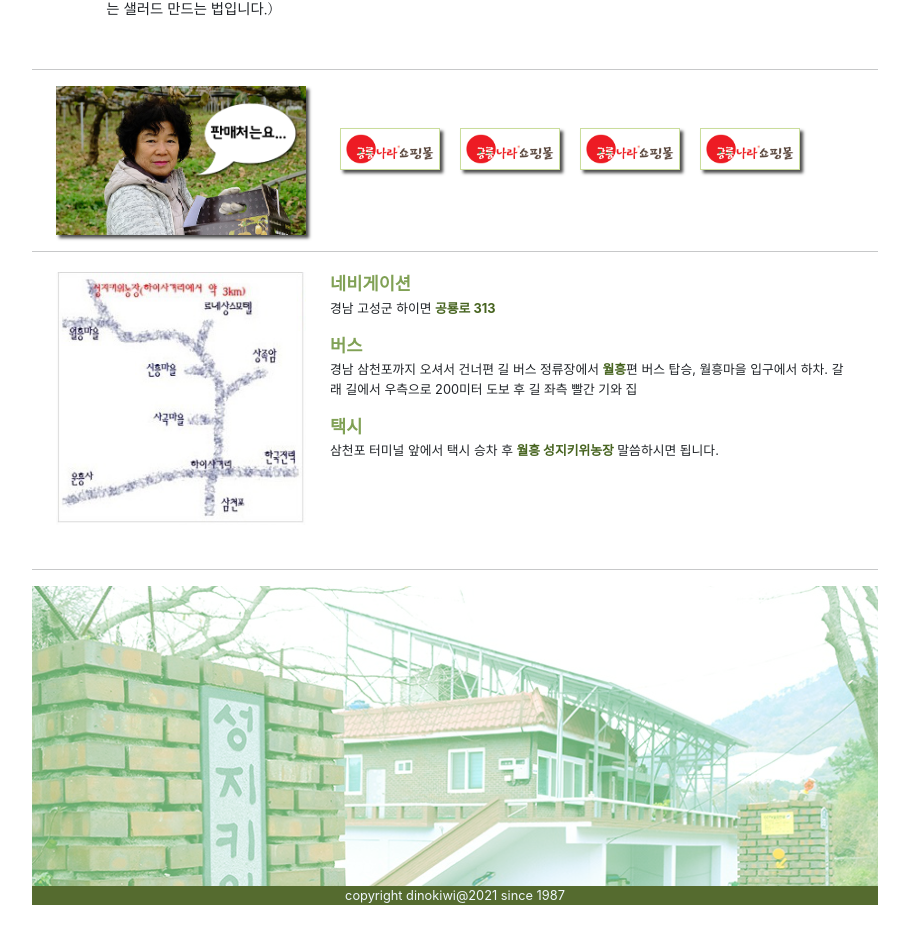
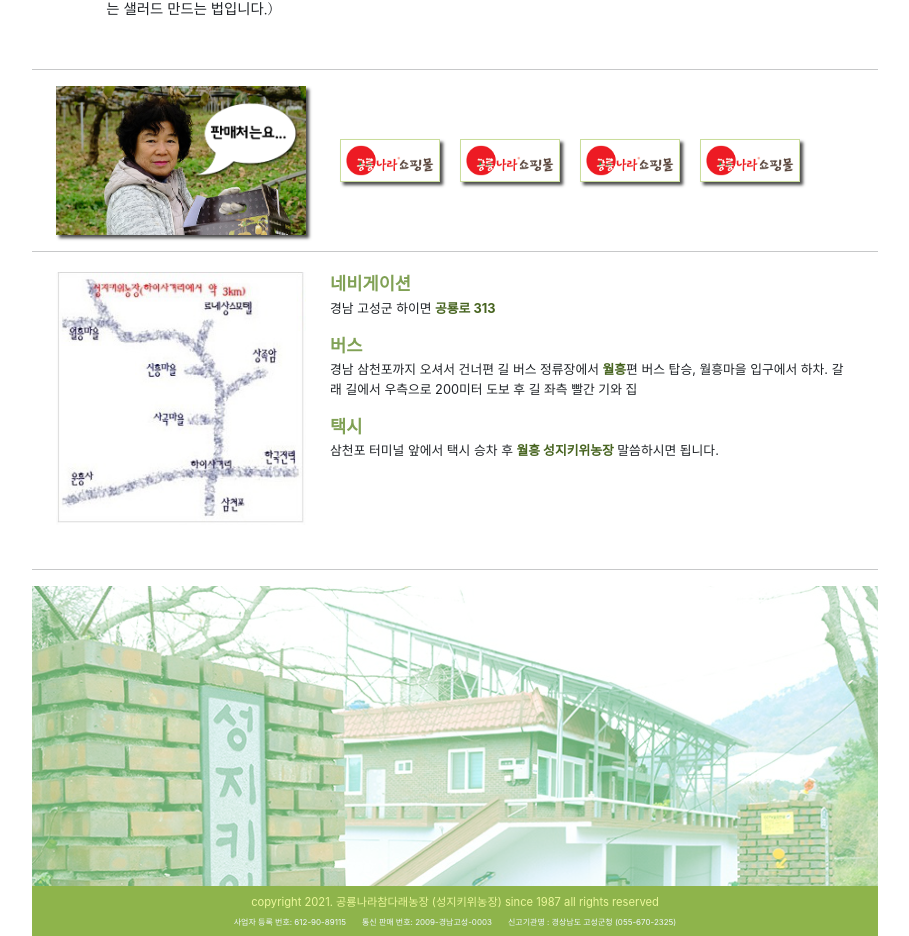
Before and after one commit to wootra/dinokiwi, a React (Create React App) app: page / in a window 1280 px wide. Shown: the part 1900-2836 px from the top of the page, without its empty margins (185-1094 px from the left). Before the commit the page ends 2805 px from the top, so only its background shows below. Built offline with nearby package versions, Linux system fonts and the light colour scheme.

Commit message:
fix footer

```diff
--- a/package.json
+++ b/package.json
@@ -1,6 +1,6 @@
 {
 	"name": "dinokiwi",
-	"version": "1.0.8",
+	"version": "1.0.9",
 	"private": false,
 	"homepage": "http://wootra.github.io/dinokiwi",
 	"dependencies": {
--- a/src/footer/Footer.css
+++ b/src/footer/Footer.css
@@ -1,5 +1,26 @@
-.Footer_container {
-    background-color: darkolivegreen;
-    color:aliceblue;
-    font-size: 0.8rem;
+.Footer_container * {
+	background-color: rgb(142, 180, 75);
+	color: aliceblue;
+	font-size: 0.5rem;
+	padding-bottom: 1em;
 }
+
+.Footer_container p {
+	margin-bottom: 0;
+}
+
+.Footer_container span {
+	word-break: keep-all;
+	white-space: nowrap;
+	margin-left: 1em;
+	margin-right: 1em;
+}
+
+.Footer_container .Footer_copyright {
+	word-break: keep-all;
+	white-space: nowrap;
+	font-size: 0.7rem;
+	color: rgb(236, 248, 155);
+	padding-bottom: 0.5em;
+	padding-top: 0.7em;
+}
--- a/src/footer/Footer.jsx
+++ b/src/footer/Footer.jsx
@@ -1,11 +1,21 @@
-import './Footer.css';
+import "./Footer.css";
 
 function Footer(props) {
-  let className = 'Footer_container';
-  if (props.className) className = className + ' ' + props.className;
-  return (
-    <footer className={className}>copyright dinokiwi@2021 since 1987</footer>
-  );
+	let className = "Footer_container";
+	if (props.className) className = className + " " + props.className;
+	return (
+		<footer className={className}>
+			<p className='Footer_copyright'>
+				copyright 2021. 공룡나라참다래농장 (성지키위농장) since 1987 all
+				rights reserved
+			</p>
+			<p>
+				<span>사업자 등록 번호: 612-90-89115</span>
+				<span>통신 판매 번호: 2009-경남고성-0003</span>
+				<span>신고기관명 : 경상남도 고성군청 (055-670-2325)</span>
+			</p>
+		</footer>
+	);
 }
 
 export default Footer;
--- a/src/header/Header.jsx
+++ b/src/header/Header.jsx
@@ -1,37 +1,41 @@
-import { useEffect } from 'react';
-import './Header.css';
-import logo from './kiwi_logo.png';
+import { useEffect } from "react";
+import "./Header.css";
+import logo from "./kiwi_logo.png";
 
 function Header(props) {
-
-  useEffect(()=>{
-    const evListener = e=>{
-      const img = document.getElementById('Header_image');
-      const sticky = document.getElementById('Header_sticky');
+	useEffect(() => {
+		const evListener = (e) => {
+			const img = document.getElementById("Header_image");
+			const sticky = document.getElementById("Header_sticky");
 			const imgHeight = img.clientHeight;
 			const pos = window.pageYOffset / imgHeight;
-      img.style.opacity = 1.0 - pos;
-      sticky.style.opacity = pos;
+			const imgOpacity = 1.0 - pos;
+			const barOpacity = pos;
+			img.style.opacity = imgOpacity > 0 ? imgOpacity : 0;
+			sticky.style.opacity = barOpacity > 1 ? 1 : barOpacity;
 			// console.log({
 			//   offset: window.pageYOffset,
 			//   height: document.getElementById('Header_image').clientHeight
 			// });
-
 		};
-    document.addEventListener("scroll", evListener)
+		document.addEventListener("scroll", evListener);
 		console.log("header-start");
-    return ()=>{
-      console.log("header-finish")
+		return () => {
+			console.log("header-finish");
 			document.removeEventListener("scroll", evListener);
-    }
+		};
 	}, []);
 	return (
 		<header className={`Header_container ${props.className}`}>
-      <div className="Header_sticky" id="Header_sticky">
+			<div className='Header_sticky' id='Header_sticky'>
 				공룡나라참다래
 			</div>
-      <img src={logo} alt="logo" className="Header_image" id="Header_image" />
-
+			<img
+				src={logo}
+				alt='logo'
+				className='Header_image'
+				id='Header_image'
+			/>
 		</header>
 	);
 }
--- a/src/market/Market.css
+++ b/src/market/Market.css
@@ -2,7 +2,7 @@
 	object-fit: contain;
 	width: 100%;
 	/* filter: drop-shadow(3px 3px 3px rgba(0,0,0,0.7)); */
-    box-shadow: 3px 3px 3px rgba(0,0,0,0.7);
+	box-shadow: 3px 3px 3px rgba(0, 0, 0, 0.7);
 }
 
 .Market_img_container {
@@ -11,8 +11,8 @@
 
 .Market_link_container {
 	text-align: left;
-    margin-top: 2em;
-    margin-bottom: 2em;
+	margin-top: auto;
+	margin-bottom: auto;
 }
 
 .Market_mall_logo {
@@ -20,7 +20,7 @@
 	width: 100px;
 	padding: 5px;
 	border: solid 1px #cadd9c;
-    box-shadow: 3px 3px 3px rgba(0,0,0,0.7);
+	box-shadow: 3px 3px 3px rgba(0, 0, 0, 0.7);
 	margin: 10px;
 	display: inline-flex;
 }
@@ -33,5 +33,4 @@
 }
 
 .Market_container {
-
 }
--- a/src/nutirition/Nutrition.jsx
+++ b/src/nutirition/Nutrition.jsx
@@ -116,7 +116,7 @@ export default forwardRef((props, ref) => {
 										<p>키위는 왜 몸에 좋을까요?</p>
 									</a>
 									<p className='Nutrition_health_info_list_howto_desc'>
-										키위가 몸에 좋은 이유를 자근자근 말씀해
+										키위가 몸에 좋은 이유를 조근 조근 말씀해
 										주시네요.
 									</p>
 								</div>
```
Lines whose indentation alone changed are shown as unchanged.
